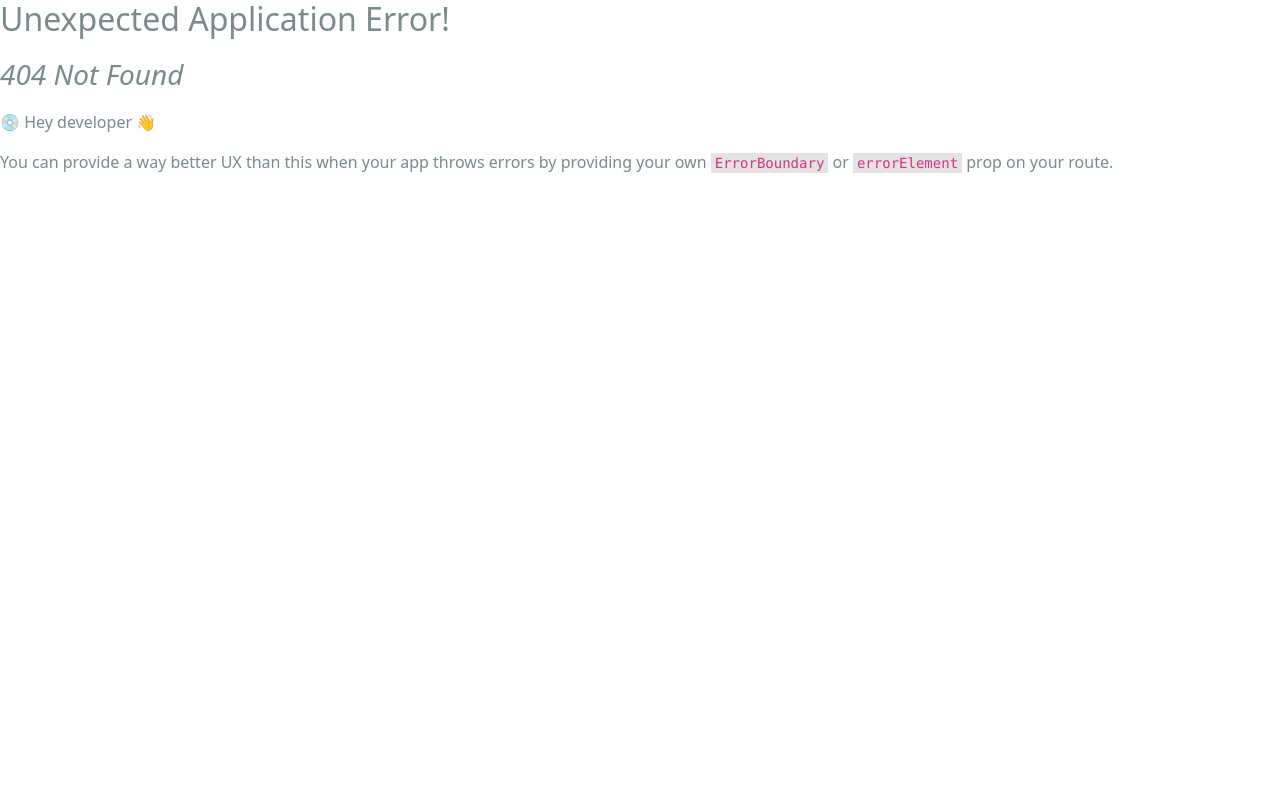
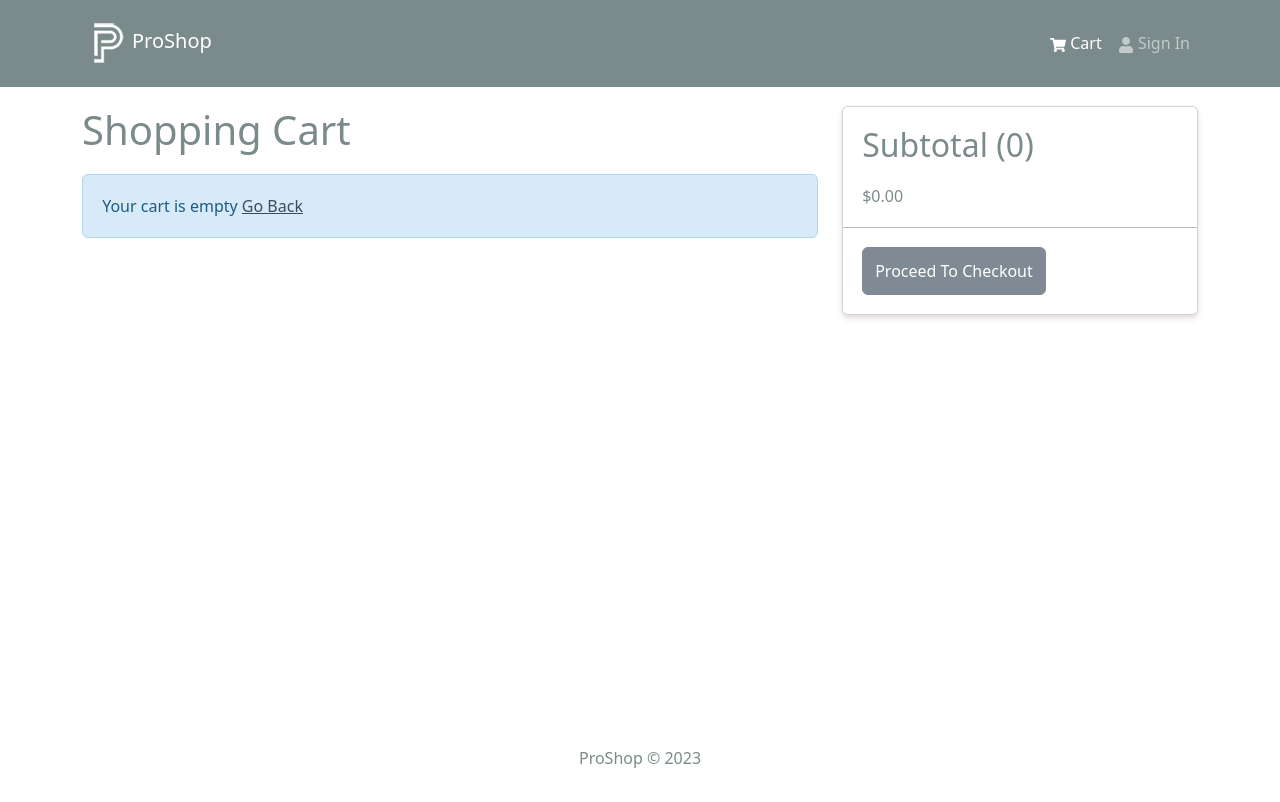
Before and after one commit to MasterSancho/1React-ProShop2-v1.0.0, a React (Create React App) app in the folder frontend/: page /cart in a window 1280 px wide. Before the commit this address had no page. Shown: the top 802 px of the page. Built offline with nearby package versions, Linux system fonts and the light colour scheme.

Commit message:
028-->Cart Screen

```diff
--- a/frontend/src/index.js
+++ b/frontend/src/index.js
@@ -15,12 +15,14 @@
 import reportWebVitals from './reportWebVitals';
 import HomeScreen from './screens/HomeScreen';
 import ProductScreen from './screens/ProductScreen';
+import CartScreen from './screens/CartScreen';
 
 const router = createBrowserRouter(
  createRoutesFromElements(
   <Route path='/' element={<App />}>
    <Route index={true} path='/' element={<HomeScreen />} />
    <Route path='/product/:id' element={<ProductScreen />} />
+   <Route path='/cart' element={<CartScreen />} />
   </Route>
  )
 );
--- /dev/null
+++ b/frontend/src/screens/CartScreen.jsx
@@ -0,0 +1,94 @@
+import { Link, useNavigate } from 'react-router-dom';
+import { useDispatch, useSelector } from 'react-redux';
+import {
+ Row,
+ Col,
+ ListGroup,
+ Image,
+ Form,
+ Button,
+ Card,
+} from 'react-bootstrap';
+import { FaTrash } from 'react-icons/fa';
+import Message from '../components/Message';
+import { addToCart } from '../slices/cartSlice';
+
+const CartScreen = () => {
+ const navigate = useNavigate();
+ const dispatch = useDispatch();
+
+ const cart = useSelector((state) => state.cart);
+ const { cartItems } = cart;
+
+ const addToCartHandler = async (product, qty) => {
+  dispatch(addToCart({ ...product, qty }));
+ };
+
+ return (
+  <Row>
+   <Col md={8}>
+    <h1 style={{ marginBottom: '20px' }}>Shopping Cart</h1>
+    {cartItems.length === 0 ? (
+     <Message>
+      Your cart is empty <Link to='/'>Go Back</Link>
+     </Message>
+    ) : (
+     <ListGroup variant='flush'>
+      {cartItems.map((item) => (
+       <ListGroup.Item key={item._id}>
+        <Row>
+         <Col md={2}>
+          <Image src={item.image} alt={item.name} fluid rounded />
+         </Col>
+         <Col md={3}>
+          <Link to={`/product/${item._id}`}>{item.name}</Link>
+         </Col>
+         <Col md={2}>${item.price}</Col>
+         <Col md={2}>
+          <Form.Control
+           as='select'
+           value={item.qty}
+           onChange={(e) => addToCartHandler(item, Number(e.target.value))}>
+           {[...Array(item.countInStock).keys()].map((x) => (
+            <option key={x + 1} value={x + 1}>
+             {x + 1}
+            </option>
+           ))}
+          </Form.Control>
+         </Col>
+         <Col md={2}>
+          <Button type='button' variant='light'>
+           <FaTrash />
+          </Button>
+         </Col>
+        </Row>
+       </ListGroup.Item>
+      ))}
+     </ListGroup>
+    )}
+   </Col>
+   <Col md={4}>
+    <Card>
+     <ListGroup variant='flush'>
+      <ListGroup.Item>
+       <h2>Subtotal ({cartItems.reduce((acc, item) => acc + item.qty, 0)})</h2>$
+       {cartItems
+        .reduce((acc, item) => acc + item.qty * item.price, 0)
+        .toFixed(2)}
+      </ListGroup.Item>
+      <ListGroup.Item>
+       <Button
+        type='button'
+        className='btn-block'
+        disabled={cartItems.length === 0}>
+        Proceed To Checkout
+       </Button>
+      </ListGroup.Item>
+     </ListGroup>
+    </Card>
+   </Col>
+  </Row>
+ );
+};
+
+export default CartScreen;
```
